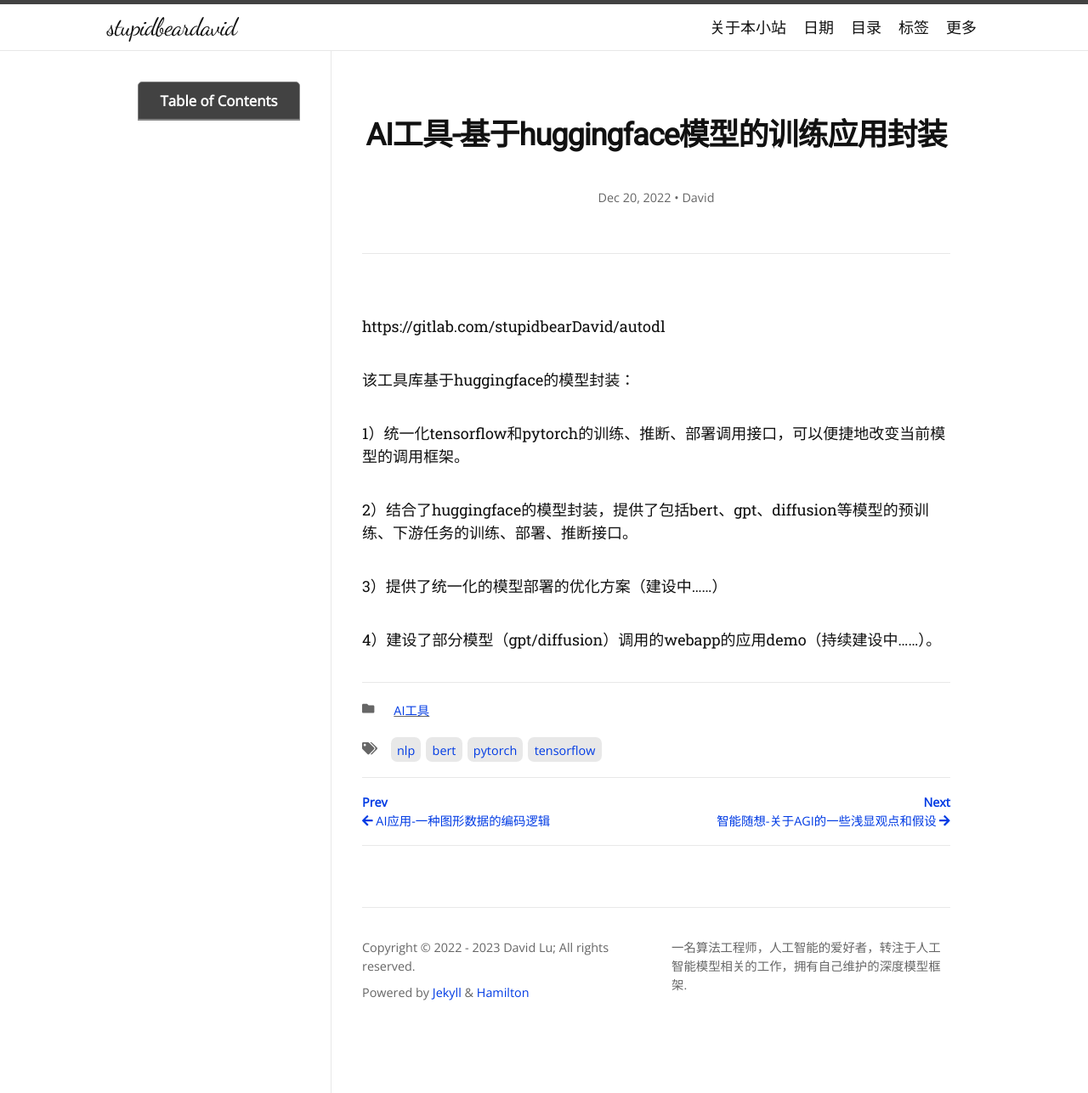
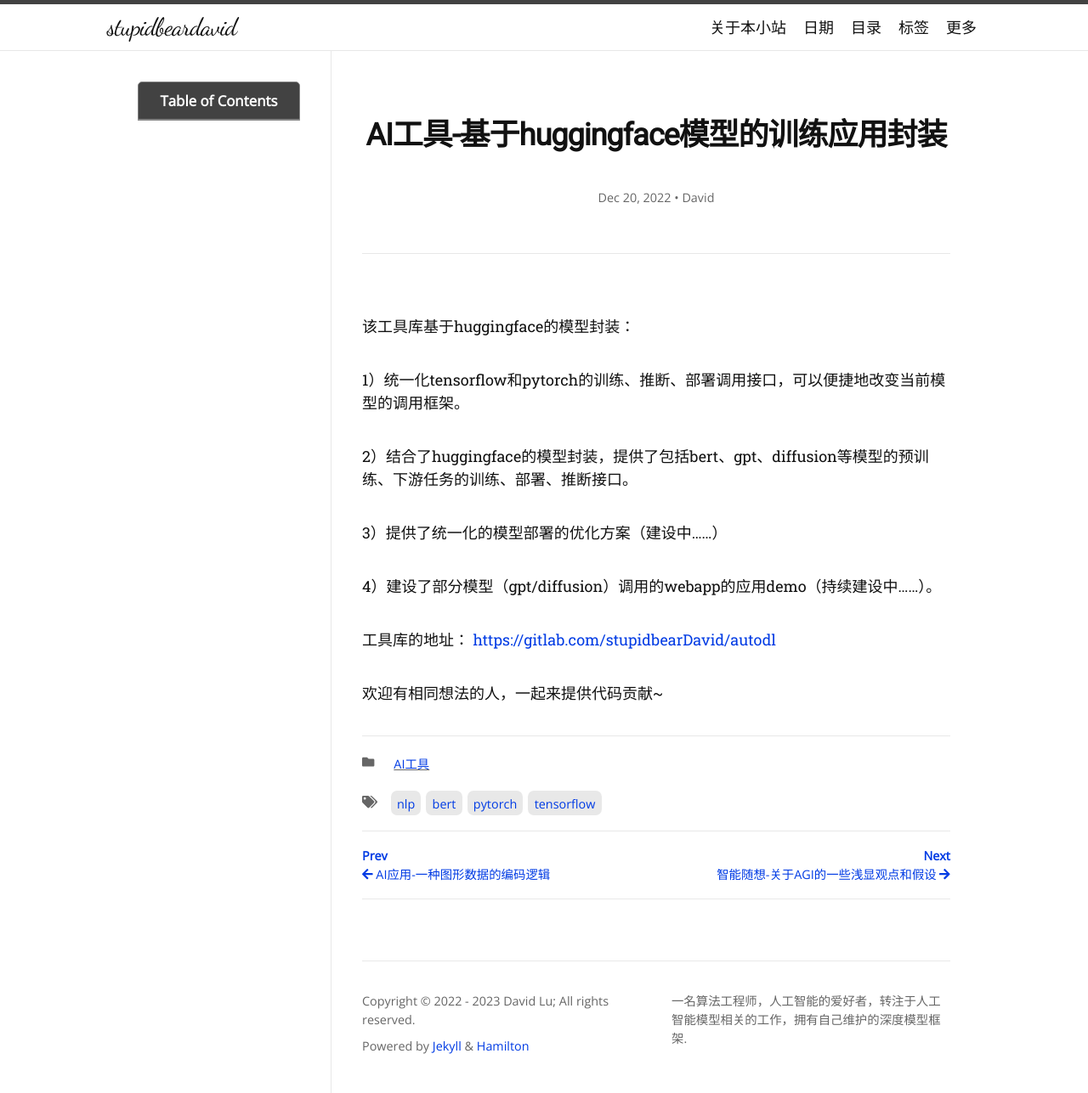
Before and after one commit to luhaofang/luhaofang.github.io, a Jekyll site: the page built from _posts/2022-12-20-mark.md, in a window 1280 px wide. Shown: the whole page at 85% size. Built offline with Jekyll 4.4.1, drawn with Linux system fonts in a browser that asks for light colours; nearby versions of some CDN libraries; some web fonts are replaced; comment, search, counter and statistics services are not loaded.

Commit message:
Update 2022-12-20-mark.md

```diff
--- a/_posts/2022-12-20-mark.md
+++ b/_posts/2022-12-20-mark.md
@@ -9,8 +9,6 @@ author:
 ---
 
 
-https://gitlab.com/stupidbearDavid/autodl
-
 该工具库基于huggingface的模型封装：
 
 
@@ -21,3 +19,9 @@ https://gitlab.com/stupidbearDavid/autodl
 3）提供了统一化的模型部署的优化方案（建设中……）
 
 4）建设了部分模型（gpt/diffusion）调用的webapp的应用demo（持续建设中……）。
+
+
+工具库的地址：
+[https://gitlab.com/stupidbearDavid/autodl](https://gitlab.com/stupidbearDavid/autodl)
+
+欢迎有相同想法的人，一起来提供代码贡献~
```
